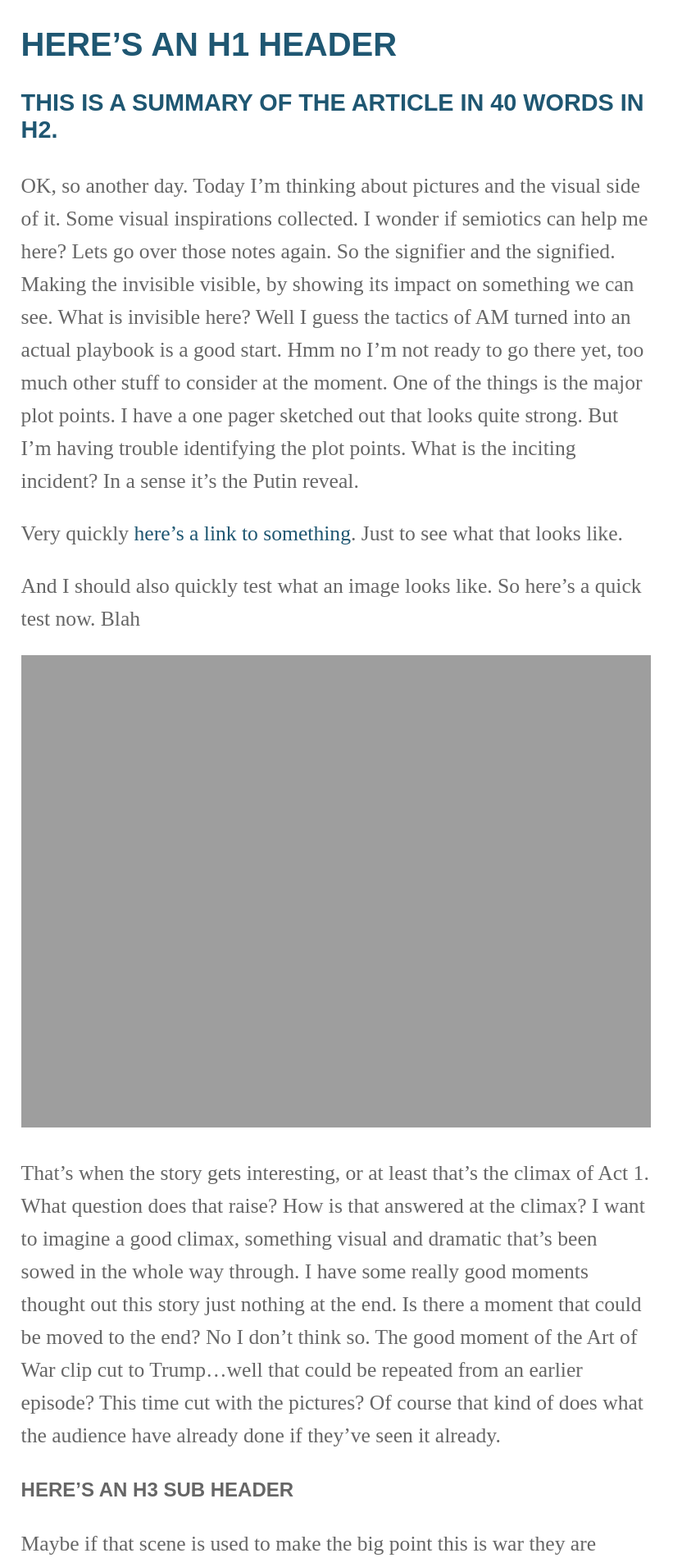
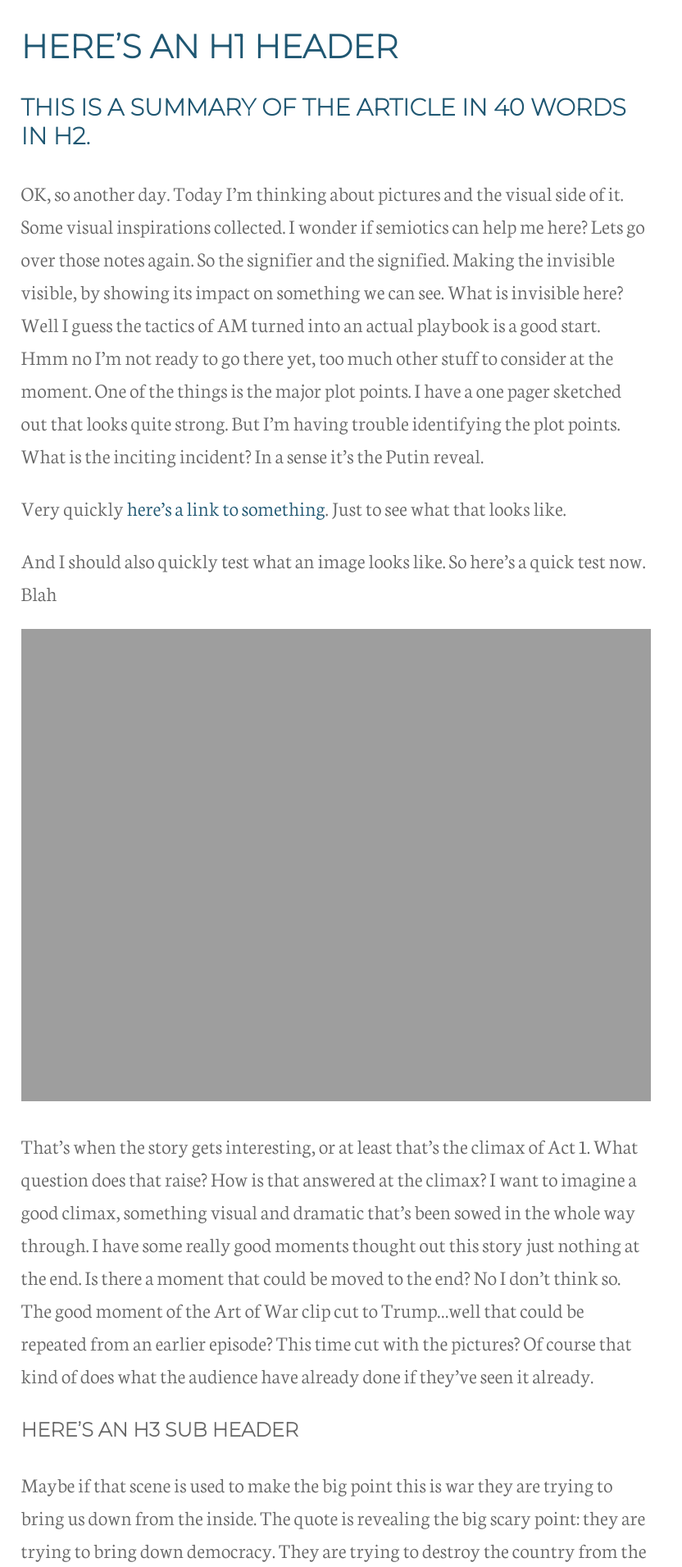
Before and after one commit to AdamWestbrook/adamwestbrook.github.io, a Jekyll site: the page built from _posts/1970-02-01-secondpost.md, in a window 1280 px wide. Shown: the top 1911 px of the page at 82% size, without its empty margins (0-832 px from the left). Built offline with Jekyll 4.4.1, drawn with Linux system fonts in a browser that asks for light colours.

Commit message:
Updated includes folder

```diff
--- a/_includes/head.html
+++ b/_includes/head.html
@@ -4,5 +4,6 @@
         <title>{{ page.title }}</title>
         <meta name="description" content="Adam Westbrook's portfolio">
         <link rel="stylesheet" href="{{ site.baseurl}}/css/style.css">
-        <link rel="stylesheet" href="https://fonts.googleapis.com/css?family=Open+Sans:300,700">
+        <link rel="stylesheet" href="https://fonts.googleapis.com/css?family=Montserrat:200|Neuton:300">
+
 </head>
--- a/_includes/header.html
+++ b/_includes/header.html
@@ -1,10 +1,5 @@
 <a href="/">
     <header>
-            <div class="circle" id="blue1"></div>
-            <div class="circle" id="blue2"></div>
-            <div class="circle" id="blue3"></div>
-            <div class="circle" id="red1"></div>
 
-        <div class="clear"></div>
      </header>
  </a>
```
